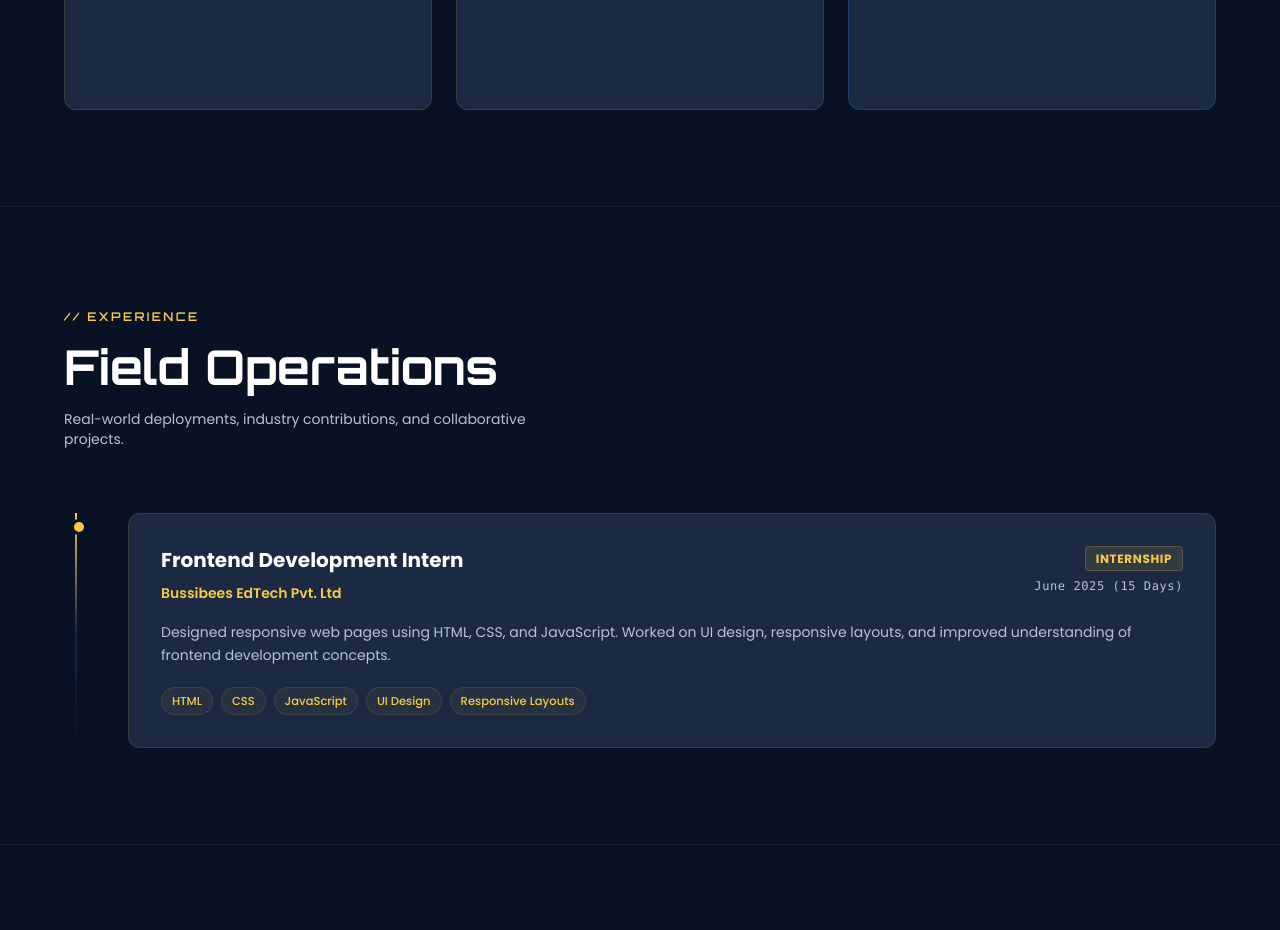
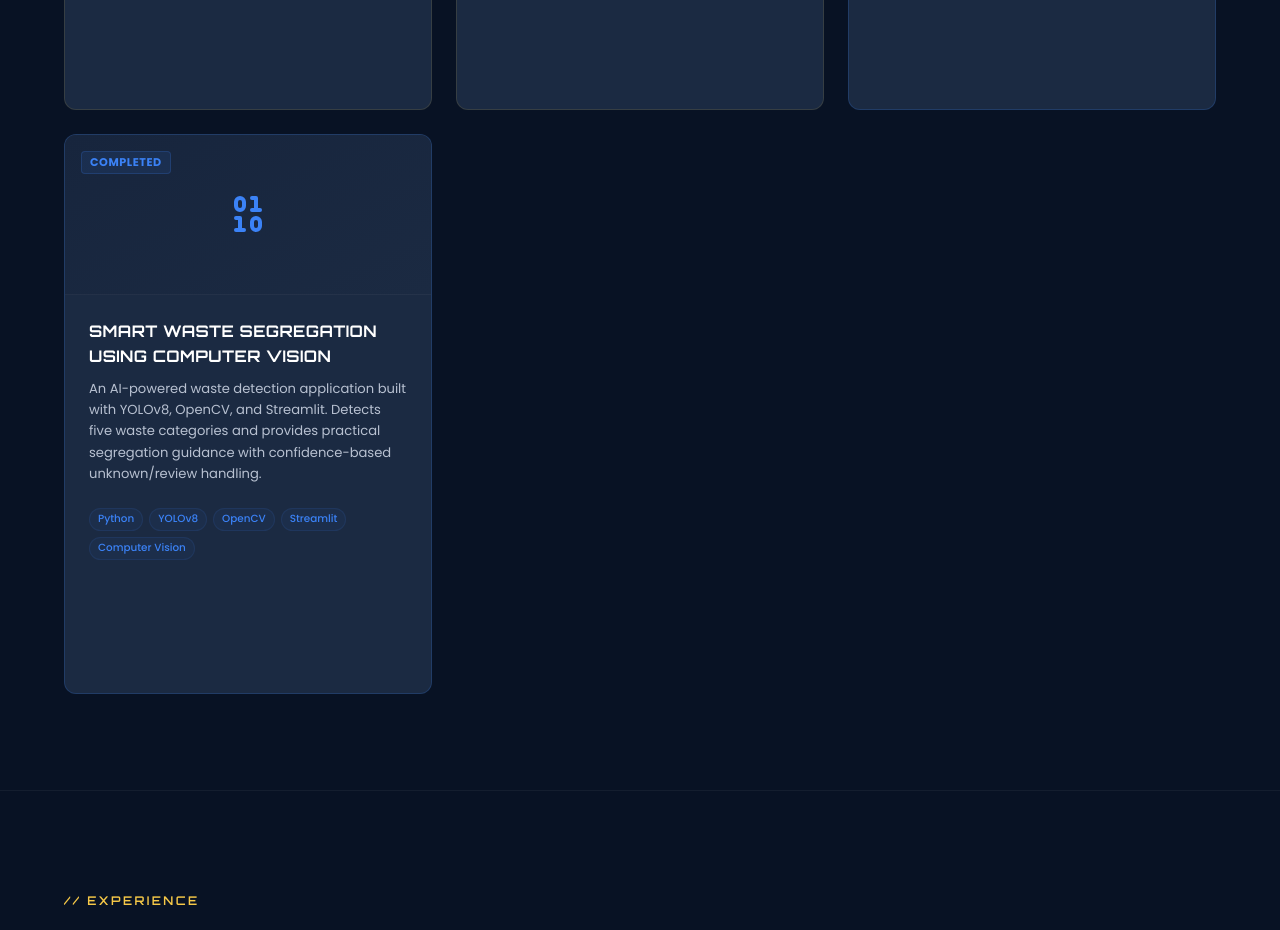
Before and after one commit to raj-239205/Portfolio, a Next.js app: page /Portfolio/ in a window 1280 px wide. Shown: the part 3800-4730 px from the top of the page. Built offline with nearby package versions, Linux system fonts and the light colour scheme.

Commit message:
Add Smart Waste Segregation to Mission Logs

```diff
--- a/components/Projects.tsx
+++ b/components/Projects.tsx
@@ -56,6 +56,16 @@ const projectsList: ProjectGridItem[] = [
     icon: <Binary className="text-accent-blue" size={48} />,
     github: "[HOSPITAL_SYSTEM_GITHUB]",
     demo: "[HOSPITAL_SYSTEM_DEMO]",
+  },
+  {
+    title: "Smart Waste Segregation using Computer Vision",
+    description:
+      "An AI-powered waste detection application built with YOLOv8, OpenCV, and Streamlit. Detects five waste categories and provides practical segregation guidance with confidence-based unknown/review handling.",
+    status: "COMPLETED",
+    tags: ["Python", "YOLOv8", "OpenCV", "Streamlit", "Computer Vision"],
+    statusColor: "blue",
+    icon: <Binary className="text-accent-blue" size={48} />,
+    github: "https://github.com/raj-239205/Smart-Waste-Segregation",
   },
 ];
 
```
